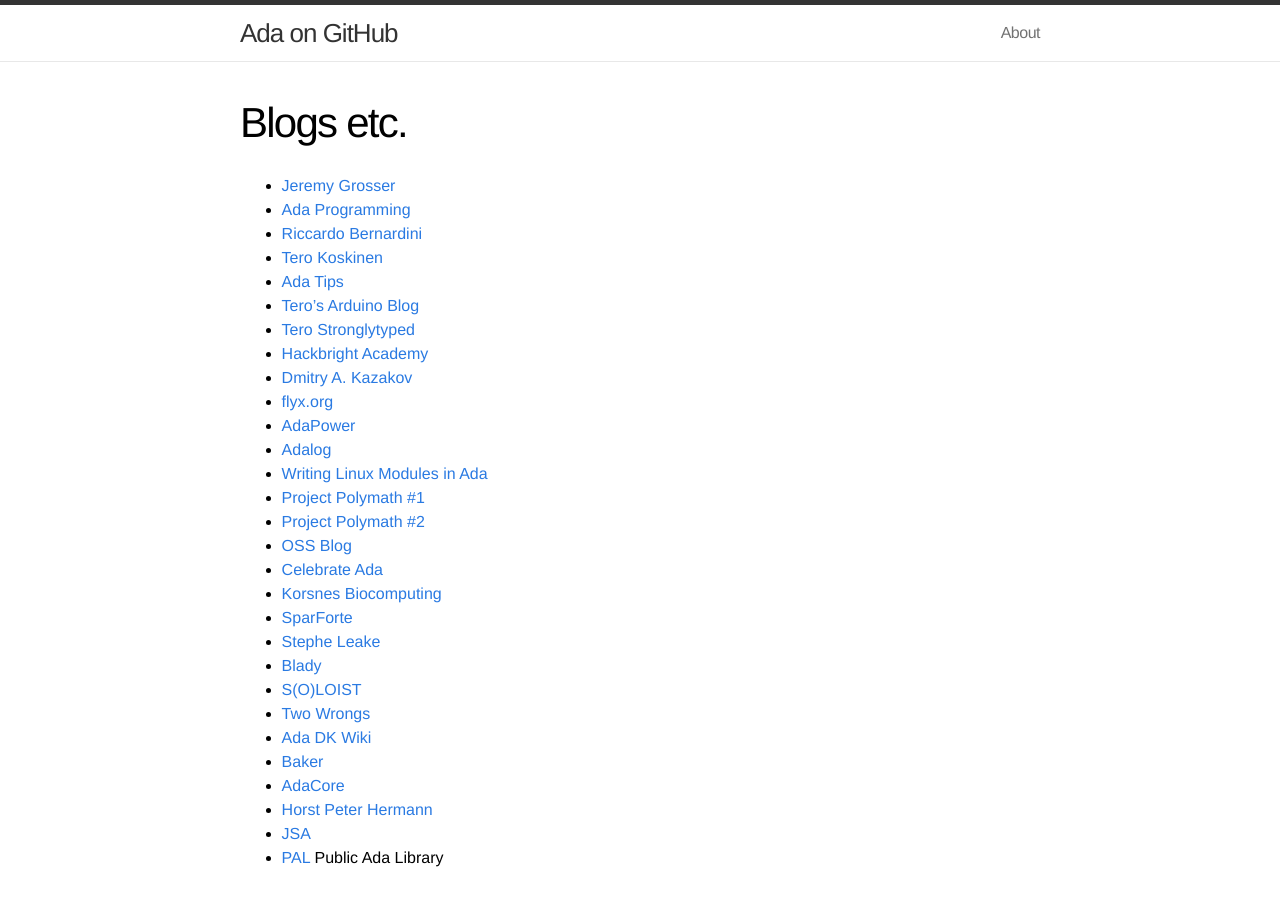
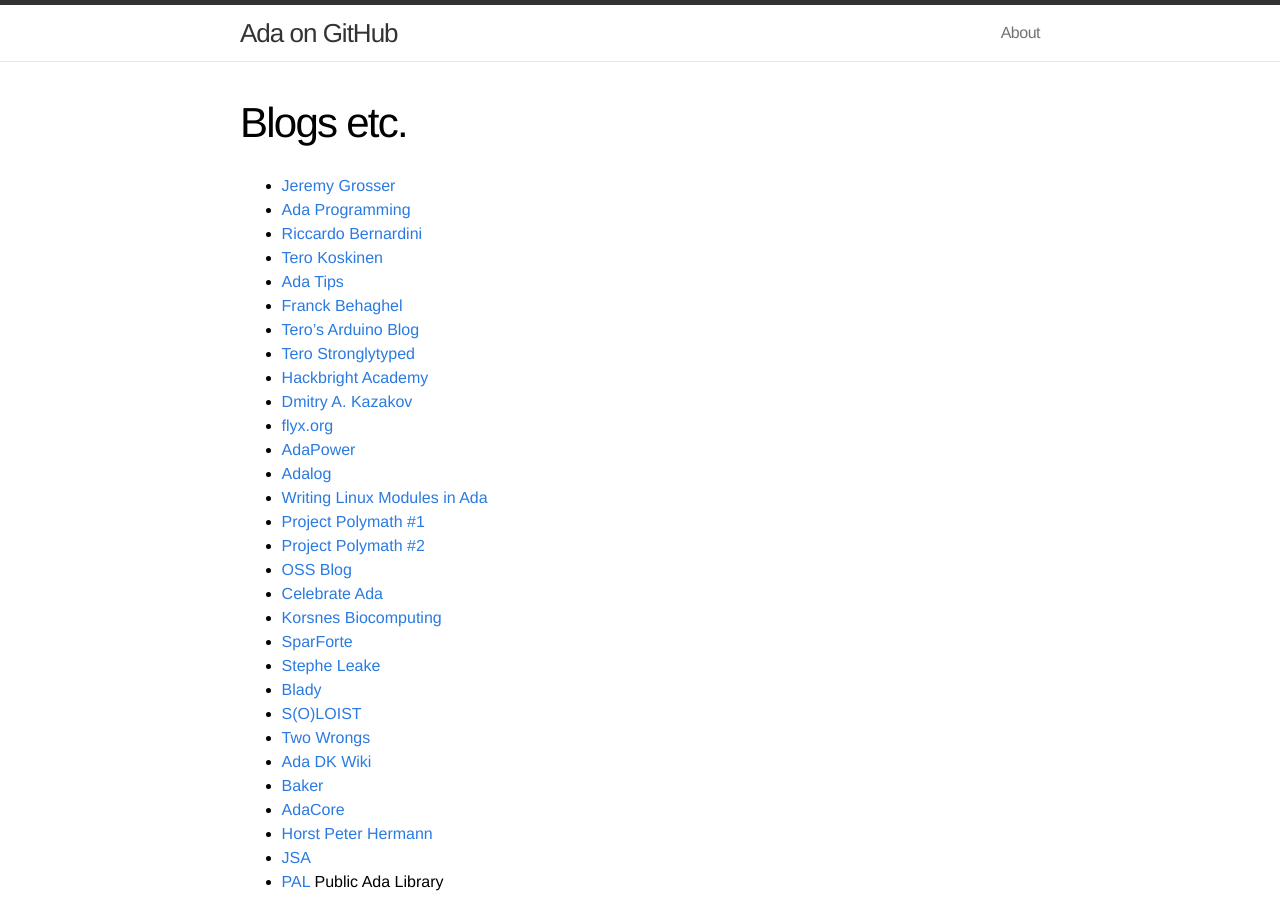
Before and after one commit to quornings/quornings.github.io, a Jekyll site: the page built from blogs.md, in a window 1280 px wide and 900 px high. Built offline with Jekyll 4.4.1, drawn with Linux system fonts in a browser that asks for light colours.

Commit message:
Add Franck Behaugel

```diff
--- a/blogs.md
+++ b/blogs.md
@@ -9,6 +9,7 @@ permalink: /blogs/
 - [Riccardo Bernardini](https://dev.to/pinotattari)
 - [Tero Koskinen](https://hg.sr.ht/~tkoskine)
 - [Ada Tips](https://ada.tips)
+- [Franck Behaghel](https://franckbehaghel.eu/programming/ada/ada-object/ada-object-programming.php)
 - [Tero's Arduino Blog](http://arduino.ada-language.com)
 - [Tero Stronglytyped](https://tero.stronglytyped.org/index.html)
 - [Hackbright Academy](https://hackbrightacademy.com/blog/ada-language-links/)
```
